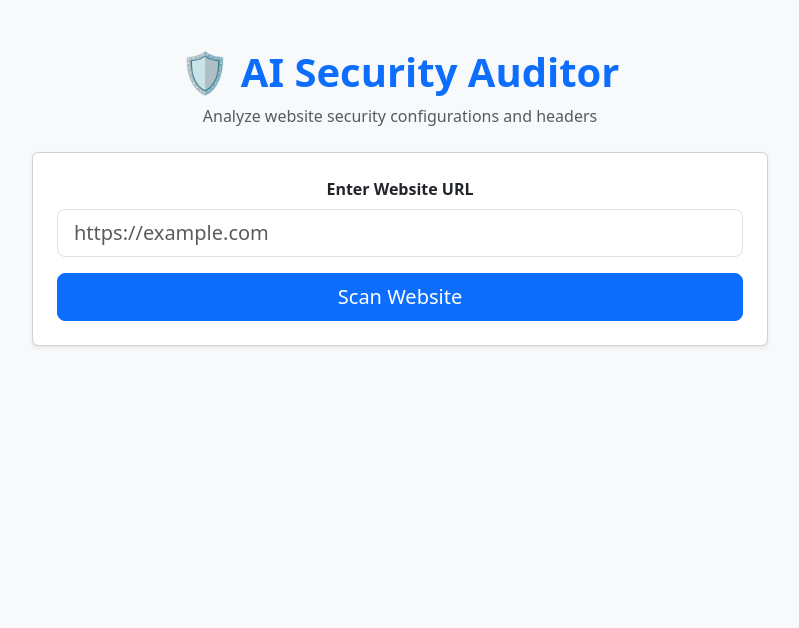
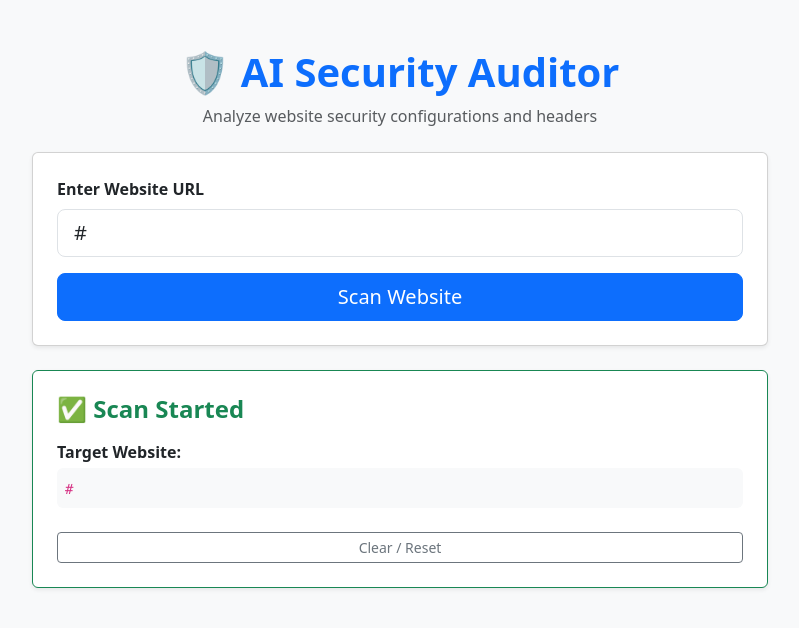
Before and after one commit to BroomFighter/AI-Website-Security-Auditor, a Flask app: template Templates/index.html in a window 1280 px wide. Shown: the top 628 px of the page, without its empty margins (240-1039 px from the left). Run offline with Flask 3, Linux system fonts and the light colour scheme; the template is opened without the code that fills it: most values are stand-ins (such as "Sample title", 1, 10 or a date in 2020).

Commit message:
fixed codes

```diff
--- a/Templates/index.html
+++ b/Templates/index.html
@@ -4,7 +4,6 @@
     <meta charset="UTF-8">
     <meta name="viewport" content="width=device-width, initial-scale=1.0">
     <title>AI Security Website Auditor</title>
-    <!-- Simple styling using Bootstrap CSS -->
     <link href="https://cdn.jsdelivr.net/npm/bootstrap@5.3.0/dist/css/bootstrap.min.css" rel="stylesheet">
 </head>
 <body class="bg-light">
@@ -20,16 +19,17 @@
                 </div>
 
                 <!-- Input Form -->
-                <div class="card shadow-sm p-4">
+                <div class="card shadow-sm p-4 mb-4">
                     <form action="/scan" method="POST">
-                        <div class="mb-3">
+                        <div class="mb-3 text-start">
                             <label for="url" class="form-label fw-semibold">Enter Website URL</label>
                             <input
-                                type="url"
+                                type="text"
                                 class="form-control form-control-lg"
                                 id="url"
                                 name="url"
-                                placeholder="https://example.com"
+                                placeholder="example.com or https://example.com"
+                                value="{{ website_url if website_url else '' }}"
                                 required
                             >
                         </div>
@@ -37,6 +37,16 @@
                     </form>
                 </div>
 
+                <!-- Scan Results Card (Shows only after scanning) -->
+                {% if website_url %}
+                <div class="card shadow-sm p-4 text-start border-success">
+                    <h4 class="text-success fw-bold mb-3">✅ Scan Started</h4>
+                    <p class="mb-1"><strong>Target Website:</strong></p>
+                    <p class="text-muted bg-body-tertiary p-2 rounded"><code>{{ website_url }}</code></p>
+                    <a href="/" class="btn btn-outline-secondary btn-sm mt-2">Clear / Reset</a>
+                </div>
+                {% endif %}
+
             </div>
         </div>
     </div>
--- a/app.py
+++ b/app.py
@@ -10,15 +10,16 @@ def home():
 
 @app.route("/scan", methods=["POST"])
 def scan():
-    website_url = request.form["url"]
+    website_url = request.form.get("url", "").strip()
 
-    return f"""
-    <h1>Website Scan Started</h1>
-    <p>Target Website:</p>
-    <p>{website_url}</p>
-    <br>
-    <a href="/">Go Back</a>
-    """
+    # Automatically add https:// if the user left it off
+    if website_url and not (
+        website_url.startswith("http://") or website_url.startswith("https://")
+    ):
+        website_url = "https://" + website_url
+
+    # Render results back on index.html
+    return render_template("index.html", website_url=website_url)
 
 
 if __name__ == "__main__":
```
